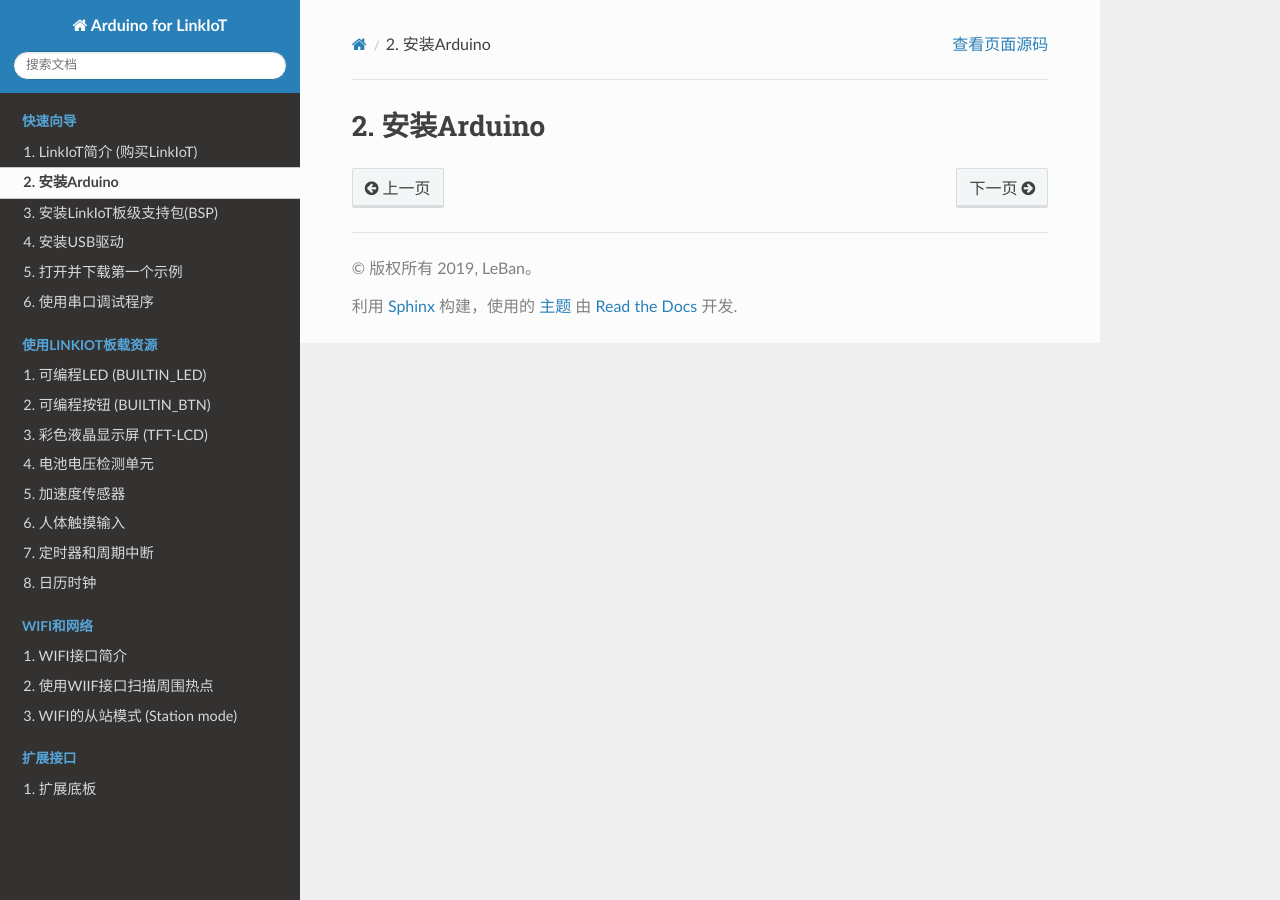
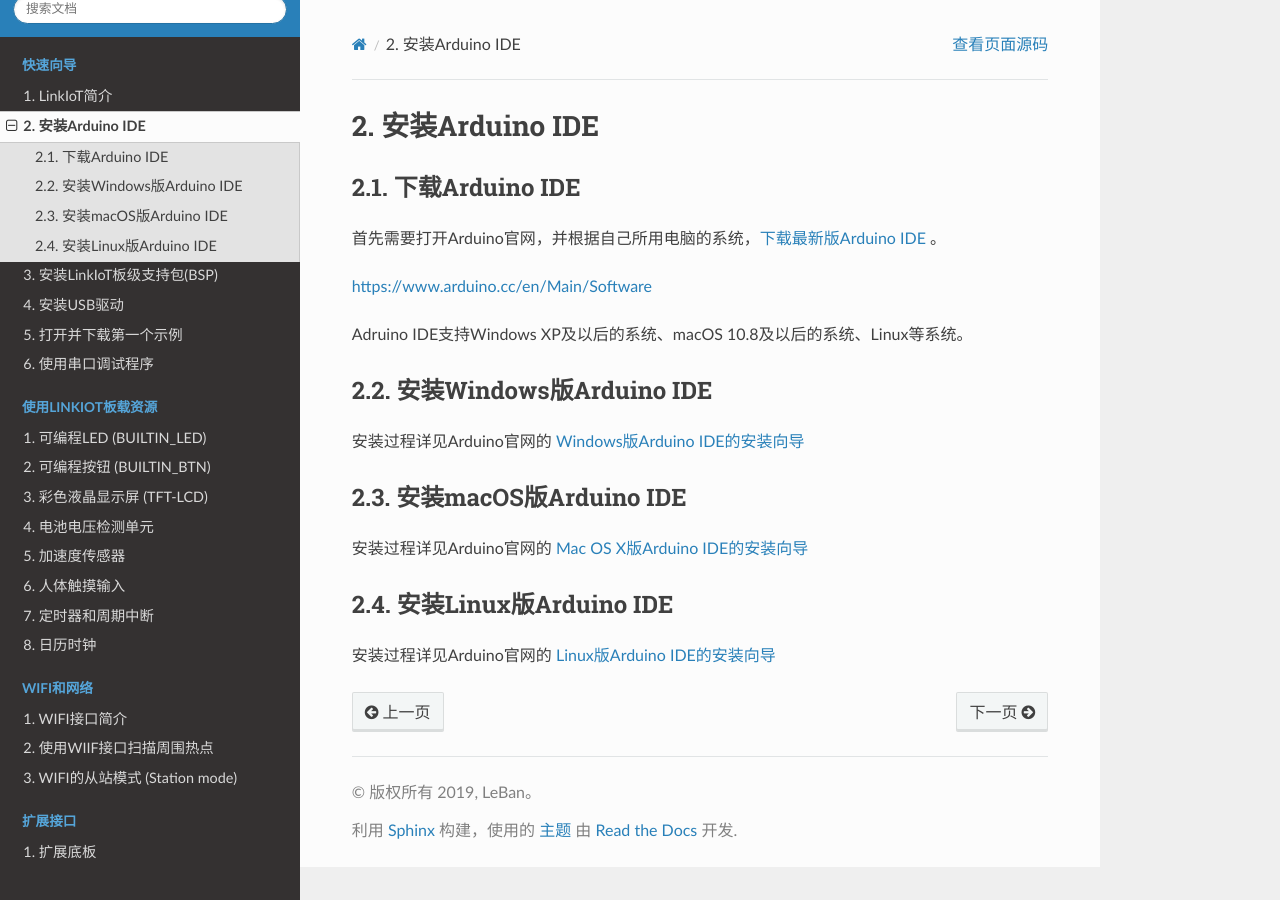
Before and after one commit to BradChan/Arduino4LinkIoT, a Sphinx documentation site: the page built from source/intro/install_arduino.rst, in a window 1280 px wide. Built offline with Sphinx 7.4.7 and the Read the Docs theme 2.0.0, drawn with Linux system fonts in a browser that asks for light colours; pages that are not in the unit, such as notebooks, are missing from menus.

Commit message:
完善Arduino IDE的安装和配置部分

```diff
--- a/source/intro/install_arduino.rst
+++ b/source/intro/install_arduino.rst
@@ -1,5 +1,37 @@
 .. _install_arduino:
 
 ==================================
-安装Arduino
+安装Arduino IDE
 ==================================
+
+下载Arduino IDE
+================
+
+首先需要打开Arduino官网，并根据自己所用电脑的系统，`下载最新版Arduino IDE`_ 。
+
+https://www.arduino.cc/en/Main/Software
+
+Adruino IDE支持Windows XP及以后的系统、macOS 10.8及以后的系统、Linux等系统。
+
+.. _下载最新版Arduino IDE: https://www.arduino.cc/en/Main/Software
+
+安装Windows版Arduino IDE
+=======================
+
+安装过程详见Arduino官网的 `Windows版Arduino IDE的安装向导`_
+
+.. _Windows版Arduino IDE的安装向导: https://www.arduino.cc/en/Guide/Windows#toc1
+
+安装macOS版Arduino IDE
+=======================
+
+安装过程详见Arduino官网的 `Mac OS X版Arduino IDE的安装向导`_
+
+.. _Mac OS X版Arduino IDE的安装向导: https://www.arduino.cc/en/Guide/MacOSX
+
+安装Linux版Arduino IDE
+=======================
+
+安装过程详见Arduino官网的 `Linux版Arduino IDE的安装向导`_
+
+.. _Linux版Arduino IDE的安装向导: https://www.arduino.cc/en/Guide/Linux
--- a/source/intro/linkiot_intro.rst
+++ b/source/intro/linkiot_intro.rst
@@ -1,7 +1,7 @@
 .. _linkiot_intro:
 
 ======================
-LinkIoT简介 (`购买LinkIoT`_)
+LinkIoT简介
 ======================
 
 LinkIoT采用240MHz双核SoC(片上系统)——ESP32作为核心，并配置大容量ROM和SRAM，以及1.13寸彩色LCD和
```
Also changed, not shown: source/intro/install_bps.rst (+80 -19 lines), source/_static/images/install_bps/PSRAMDisable.jpeg (added), source/_static/images/install_bps/PSRAMEnable.jpeg (added), source/_static/images/install_bps/SeceltBoard.jpeg (added), source/_static/images/install_bps/addBoardWebpage1.jpeg (added), source/_static/images/install_bps/addBoardWebpage2.jpeg (added), source/_static/images/install_bps/boardManager1.jpeg (added), source/_static/images/install_bps/boardManager2.jpeg (added), source/_static/images/install_bps/boardManager3.jpeg (added), source/_static/images/install_bps/boardManager4.jpeg (added), source/_static/images/install_bps/boardManager5.jpeg (added).
